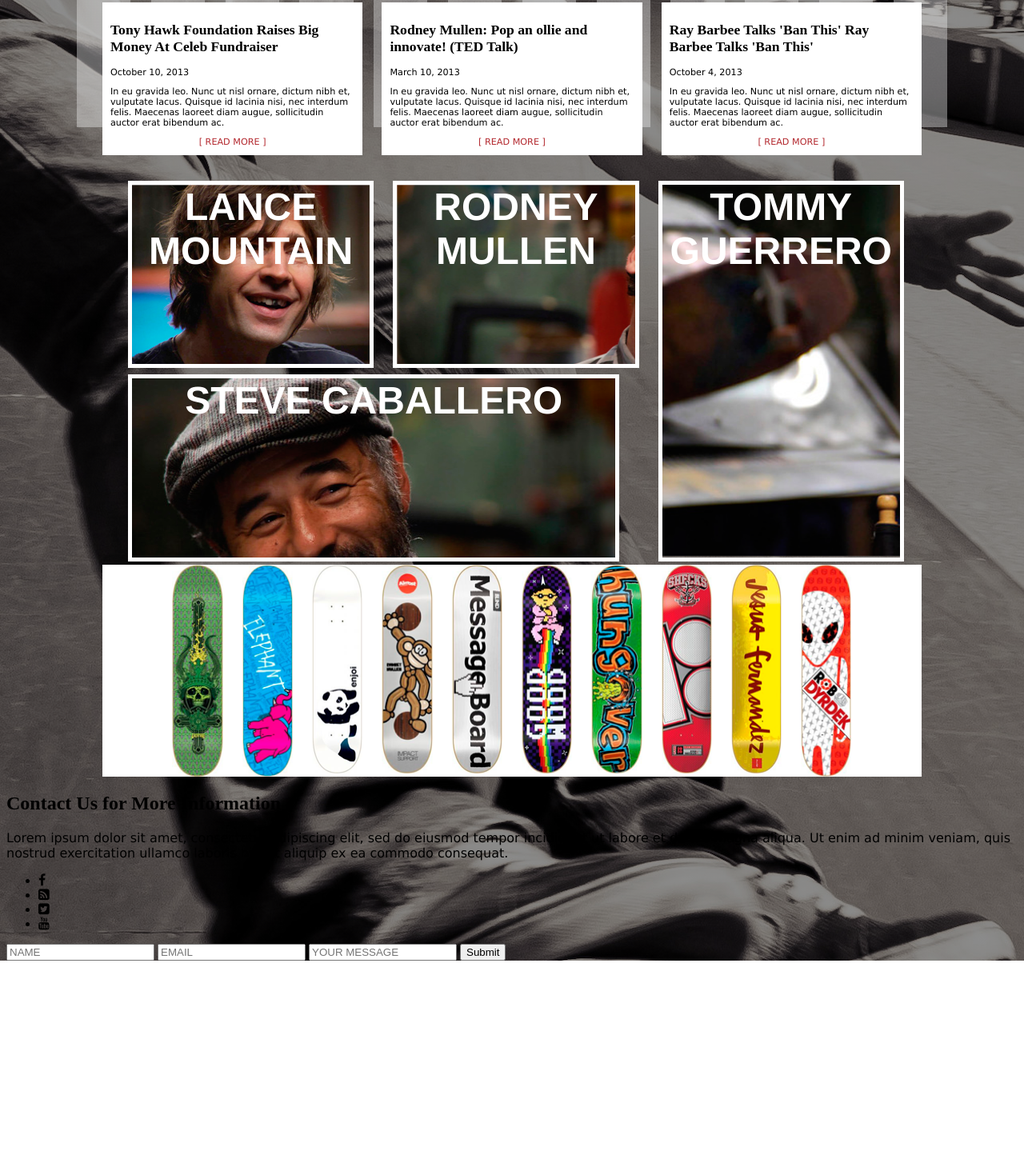
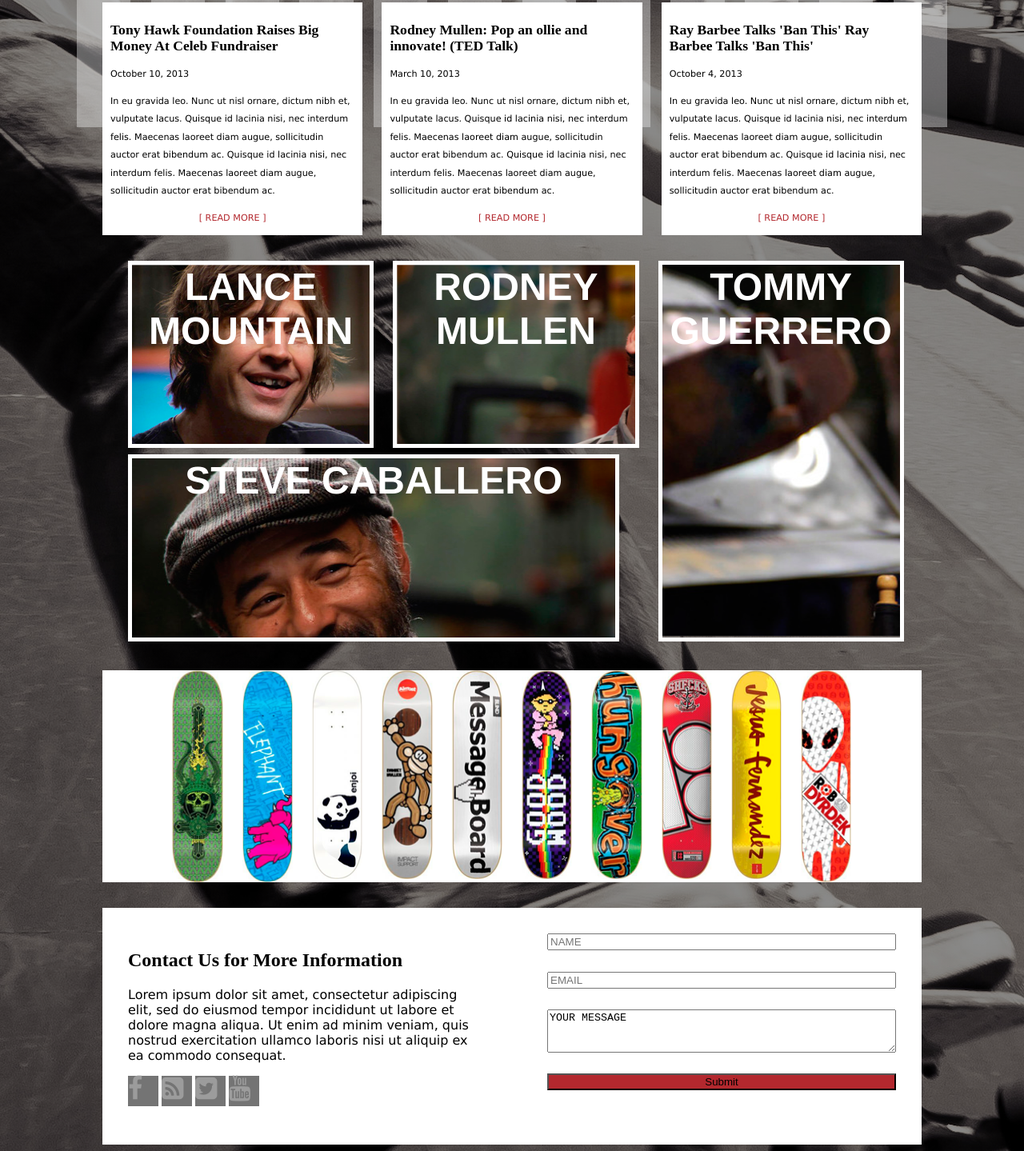
Before and after one commit to jjhampton/2.3-sass-rwd, a plain HTML site: page index.html in a window 1280 px wide. Shown: the part 649-2088 px from the top of the page at 80% size. Before the commit the page ends 1850 px from the top, so only its background shows below. Drawn offline with Linux system fonts and the light colour scheme.

Commit message:
Change HTML structure and CSS to reflect proper Neat column layout following Thursday lecture.

```diff
--- a/assets/stylesheets/scss/main.scss
+++ b/assets/stylesheets/scss/main.scss
@@ -8,12 +8,16 @@ $visual-grid: true;
 MIXINS
 =============================*/
 
+
+
 /*============================
 FONTS & COLORS
 =============================*/
 $menu-bar-color: #e2dedb;
 
 $nav-ul-color: #b3282e;
+
+$footer-social-icon-color: #747474;
 
 span {
   font-family: $verdana;
@@ -42,18 +46,8 @@ UNIVERSAL
   CLEARFIX
   ========================================
 */
-.group:before,
-.group:after {
-  content: "";
-  display: table;
-}
-.group:after {
-  clear: both;
-}
-.group {
-  clear: both;
-  *zoom: 1;
-}
+
+
 
 /*============================
 BODY
@@ -82,28 +76,24 @@ img {
   max-width: 100%;
 }
 
-.clearfix {
-  overflow: auto;
-}
-
 /*============================
 MENU BAR
 =============================*/
-.menu-bar {
+/* .menu-bar {
    @include span-columns(12);
+ } */
+
+.menu-content {
+   float: right;
  }
 
 .menu-bar span {
-   @include span-columns(1 of 12, inline-block);
-   @include shift(6);
-   @include omega();
    line-height: 61px;
    margin-top: 1em;
    font-size: 0.9em;
 }
 
 .menu-bar ul {
-  float: right;
   display: inline-block;
 }
 
@@ -148,6 +138,7 @@ NAV
 =============================*/
 nav {
   @include span-columns(12);
+  @include clearfix;
 }
 
 nav ul {
@@ -157,7 +148,7 @@ nav ul {
 }
 
 nav ul li {
-  @include span-columns(3 of 12);
+  @include span-columns(3);
   background-color: $nav-ul-color;
   color: white;
   font-family: $verdana;
@@ -213,16 +204,17 @@ ARTICLE SECTIONS
   @include span-columns(4 of 12);
   background-color: #fff;
   padding: 10px;
-  max-height: 225px;
 }
 
 .articles article h2 {
   font-size: 1.1em;
+  line-height: 1.155em;
   color: #000;
 }
 
 .articles article p {
   font-size: 0.7em;
+  line-height: 2em;
   color: #000;
 }
 
@@ -344,6 +336,7 @@ BOARDS SECTION
 
 .container-10-col {
   @include outer-container(1024px);
+  margin-top: 2em;
 }
 
 .boards {
@@ -364,5 +357,51 @@ BOARDS SECTION
 CONTACT-BOX SECTION
 =============================*/
 .contact-box {
-  @include span-columns(12);
+  @include outer-container(1024px);
+  margin-top: 2em;
+  background-color: #fff;
 }
+
+.contact-container {
+  @include span-columns(6);
+  background-color: #fff;
+  padding: 2em;
+}
+
+.contact-container li {
+  display: inline-block;
+  background-color: $footer-social-icon-color;
+}
+
+.contact-container li i {
+  color: #9c9c9c;
+  height: 38px;
+  width: 38px;
+  font-size: 2em;
+}
+
+.contact-box form {
+  @include span-columns(6);
+  padding: 2em;
+}
+
+.contact-box form input {
+  display: block;
+  width: 100%;
+  margin-bottom: 2em;
+}
+
+.contact-box form input:last-child {
+  background-color: $nav-ul-color;
+}
+
+.contact-box form textarea {
+  display: block;
+  width: 100%;
+  height: 4em;
+  margin-bottom: 2em;
+}
+
+.contact-container .social-icons {
+  padding: 0;
+}
--- a/index.html
+++ b/index.html
@@ -2,7 +2,7 @@
 <html lang="en">
   <head>
     <meta charset="UTF-8">
-    <title>Document</title>
+    <title>SK8 SASS-RWD Assignment</title>
     <link rel= "https://cdnjs.cloudflare.com/ajax/libs/meyer-reset/2.0/reset.min.css">
     <link rel="stylesheet" href="http://maxcdn.bootstrapcdn.com/font-awesome/4.3.0/css/font-awesome.min.css">
     <link rel="stylesheet" href="assets/stylesheets/css/main.css">
@@ -10,14 +10,16 @@
   <body class="background">
     <div class="container-12-col">
       <section class="menu-bar">
+        <div class="menu-content">
           <span>SUBSCRIBE&#8226;</span>
           <ul class="social-icons">
-            <li><i class="fa fa-list"></i></li><!--
-            --><li><i class="fa fa-facebook"></i></li><!--
-            --><li><i class="fa fa-rss-square"></i></li><!--
-            --><li><i class="fa fa-twitter-square"></i></li><!--
-            --><li><i class="fa fa-youtube"></i></li>
+              <li><i class="fa fa-list"></i></li><!--
+              --><li><i class="fa fa-facebook"></i></li><!--
+              --><li><i class="fa fa-rss-square"></i></li><!--
+              --><li><i class="fa fa-twitter-square"></i></li><!--
+              --><li><i class="fa fa-youtube"></i></li>
           </ul>
+        </div>
       </section>
       <nav>
         <ul>
@@ -42,19 +44,19 @@
           <article>
             <h2>Tony Hawk Foundation Raises Big Money At Celeb Fundraiser</h2>
             <p>October 10, 2013</p>
-            <p>In eu gravida leo. Nunc ut nisl ornare, dictum nibh et, vulputate lacus. Quisque id lacinia nisi, nec interdum felis. Maecenas laoreet diam augue, sollicitudin auctor erat bibendum ac.</p>
+            <p>In eu gravida leo. Nunc ut nisl ornare, dictum nibh et, vulputate lacus. Quisque id lacinia nisi, nec interdum felis. Maecenas laoreet diam augue, sollicitudin auctor erat bibendum ac.  Quisque id lacinia nisi, nec interdum felis. Maecenas laoreet diam augue, sollicitudin auctor erat bibendum ac.</p>
             <p>[ READ MORE ]</p>
           </article>
           <article>
             <h2>Rodney Mullen: Pop an ollie and innovate! (TED Talk)</h2>
             <p>March 10, 2013</p>
-            <p>In eu gravida leo. Nunc ut nisl ornare, dictum nibh et, vulputate lacus. Quisque id lacinia nisi, nec interdum felis. Maecenas laoreet diam augue, sollicitudin auctor erat bibendum ac.</p>
+            <p>In eu gravida leo. Nunc ut nisl ornare, dictum nibh et, vulputate lacus. Quisque id lacinia nisi, nec interdum felis. Maecenas laoreet diam augue, sollicitudin auctor erat bibendum ac.  Quisque id lacinia nisi, nec interdum felis. Maecenas laoreet diam augue, sollicitudin auctor erat bibendum ac.</p>
             <p>[ READ MORE ]</p>
           </article>
           <article>
             <h2>Ray Barbee Talks 'Ban This' Ray Barbee Talks 'Ban This'</h2>
             <p>October 4, 2013</p>
-            <p>In eu gravida leo. Nunc ut nisl ornare, dictum nibh et, vulputate lacus. Quisque id lacinia nisi, nec interdum felis. Maecenas laoreet diam augue, sollicitudin auctor erat bibendum ac.</p>
+            <p>In eu gravida leo. Nunc ut nisl ornare, dictum nibh et, vulputate lacus. Quisque id lacinia nisi, nec interdum felis. Maecenas laoreet diam augue, sollicitudin auctor erat bibendum ac.  Quisque id lacinia nisi, nec interdum felis. Maecenas laoreet diam augue, sollicitudin auctor erat bibendum ac.</p>
             <p>[ READ MORE ]</p>
         </article>
       </section>
@@ -101,10 +103,9 @@
         <form>
           <input type="text" name="name" placeholder="NAME">
           <input type="email" name="email" placeholder="EMAIL">
-          <input type="text" name="message" placeholder="YOUR MESSAGE">
+          <textarea  name="message">YOUR MESSAGE</textarea>
           <input type="submit" name="submit" placeholder="SUBMIT">
         </form>
       </section>
-    </div>
   </body>
 </html>
```
Also changed, not shown: assets/stylesheets/css/main.css.
